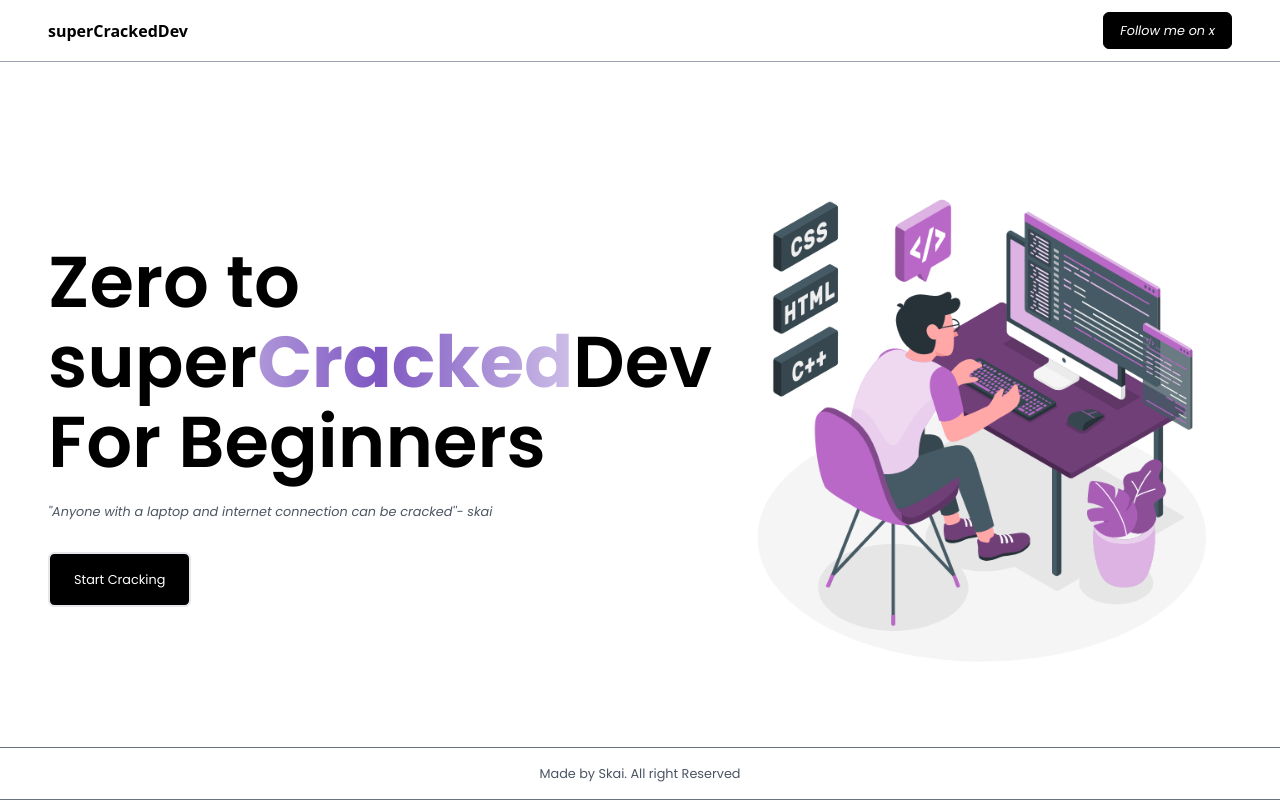
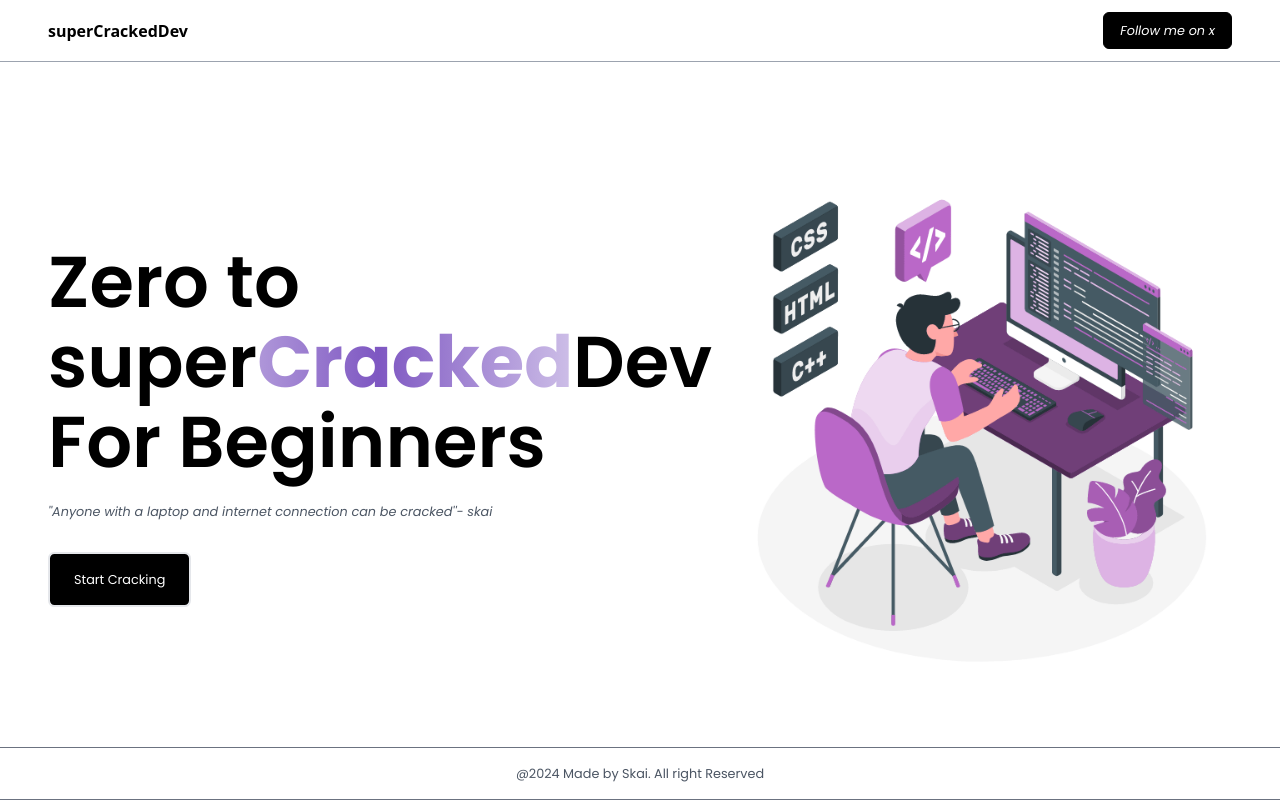
Before and after one commit to superSayianSkai/superCrackedDev, a React (Vite) app: page / in a window 1280 px wide. Built offline with nearby package versions, Linux system fonts and the light colour scheme.

Commit message:
fourth commit

```diff
--- a/src/components/Footer.jsx
+++ b/src/components/Footer.jsx
@@ -3,7 +3,7 @@ const Footer = () => {
   return (
     <div className="border-[1px] border-gray-500 px-4 flex items-center md:px-12 justify-center  py-4  border-r-0 border-l-0">
       <div className="flex justify-between items-center gap-2">
-        <p className="text-[.8rem] text-gray-600">Made by Skai. All right Reserved</p>
+        <p className="text-[.8rem] text-gray-600">@2024 Made by Skai. All right Reserved</p>
       </div>
         <div className="flex justify-center items-center">
           {/* <img src={skai} className="w-[25px] h-[25px] rounded-full" /> */}
```
